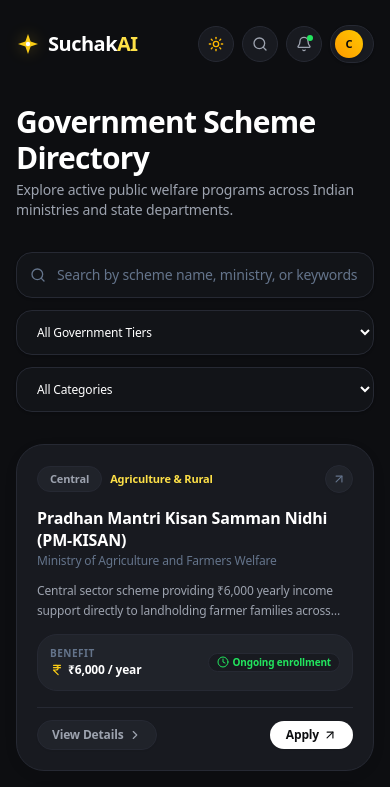
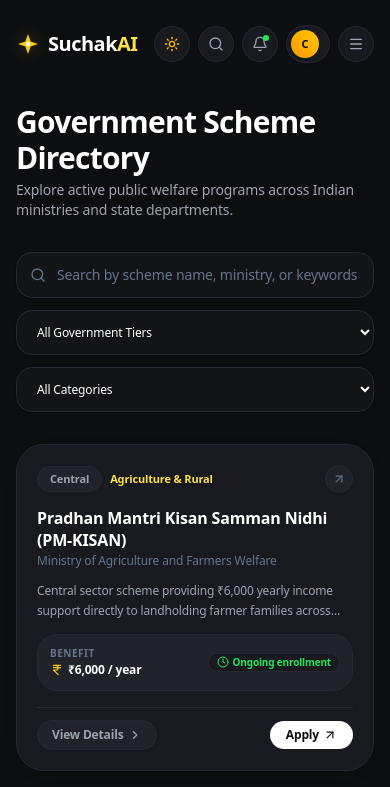
Before and after one commit to PriyanshuRaj2077/VEXITE-HACK-IN-NOVATE-SuchakAI, a Next.js app: page /search in a window 390 px wide. Shown: the top 787 px of the page. Built offline with nearby package versions, Linux system fonts and the light colour scheme.

Commit message:
feat: add responsive mobile navigation hamburger menu for small screens

```diff
--- a/components/Navbar.tsx
+++ b/components/Navbar.tsx
@@ -3,7 +3,7 @@
 import React, { useState, useEffect } from 'react';
 import Link from 'next/link';
 import { usePathname } from 'next/navigation';
-import { Search, Bell, Sun, Moon, Sparkles } from 'lucide-react';
+import { Search, Bell, Sun, Moon, Sparkles, Menu, X } from 'lucide-react';
 import { UserProfile } from '@/lib/types';
 
 interface NavbarProps {
@@ -13,6 +13,11 @@
 export function Navbar({ currentProfile }: NavbarProps) {
   const pathname = usePathname();
   const [theme, setTheme] = useState<'dark' | 'light'>('dark');
+  const [mobileMenuOpen, setMobileMenuOpen] = useState(false);
+
+  useEffect(() => {
+    setMobileMenuOpen(false);
+  }, [pathname]);
 
   useEffect(() => {
     const saved = localStorage.getItem('suchakai_theme') as 'dark' | 'light' | null;
@@ -80,7 +85,7 @@
                 href={item.href}
                 className={`px-4 py-1.5 rounded-full font-medium transition-all ${
                   isActive
-                    ? 'bg-[#ff451a] text-white font-bold shadow-sm'
+                    ? 'bg-[var(--accent-yellow)] text-white dark:text-zinc-950 font-bold shadow-sm'
                     : 'text-[var(--text-secondary)] hover:text-[var(--text-primary)]'
                 }`}
               >
@@ -90,7 +95,7 @@
           })}
         </nav>
 
-        {/* Right: Actions (Theme Toggle, Search, Notifications, Profile) */}
+        {/* Right: Actions (Theme Toggle, Search, Notifications, Profile, Mobile Menu) */}
         <div className="flex items-center gap-2">
 
           {/* Light / Dark Mode Toggle */}
@@ -133,9 +138,45 @@
               {currentProfile?.name ? currentProfile.name.split(' ')[0] : 'Profile'}
             </span>
           </Link>
+
+          {/* Mobile Menu Hamburger Button */}
+          <button
+            onClick={() => setMobileMenuOpen(!mobileMenuOpen)}
+            className="md:hidden flex h-9 w-9 items-center justify-center rounded-full bg-[var(--card-bg)] border border-[var(--border-subtle)] text-[var(--text-secondary)] hover:text-[var(--text-primary)] hover:border-[var(--border-highlight)] transition-colors"
+            title="Toggle Menu"
+            aria-label="Toggle navigation menu"
+          >
+            {mobileMenuOpen ? <X className="h-4 w-4" /> : <Menu className="h-4 w-4" />}
+          </button>
         </div>
 
       </div>
+
+      {/* Mobile Navigation Dropdown Menu */}
+      {mobileMenuOpen && (
+        <nav className="md:hidden mt-3 p-2.5 rounded-2xl bg-[var(--card-bg)] border border-[var(--border-subtle)] shadow-xl animate-in fade-in slide-in-from-top-2 duration-150">
+          <div className="flex flex-col gap-1">
+            {navItems.map((item) => {
+              const isActive = pathname === item.href;
+              return (
+                <Link
+                  key={item.href}
+                  href={item.href}
+                  onClick={() => setMobileMenuOpen(false)}
+                  className={`px-3.5 py-2.5 rounded-xl text-xs font-semibold transition-all flex items-center justify-between ${
+                    isActive
+                      ? 'bg-[var(--accent-yellow)] text-white dark:text-zinc-950 font-bold shadow-sm'
+                      : 'text-[var(--text-secondary)] hover:text-[var(--text-primary)] hover:bg-[var(--card-subtle)]'
+                  }`}
+                >
+                  <span>{item.label}</span>
+                  {isActive && <span className="text-[10px] uppercase font-bold tracking-wider opacity-75">Active</span>}
+                </Link>
+              );
+            })}
+          </div>
+        </nav>
+      )}
     </header>
   );
 }
```
